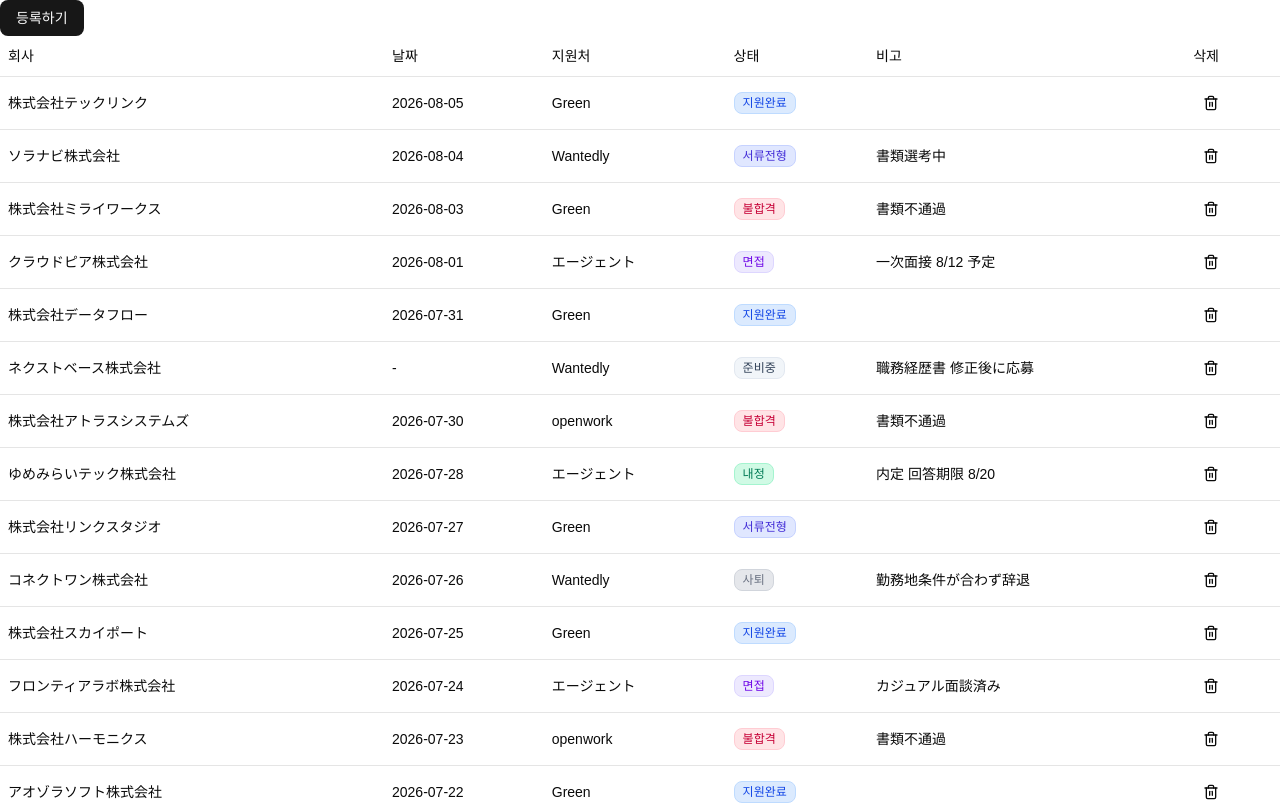
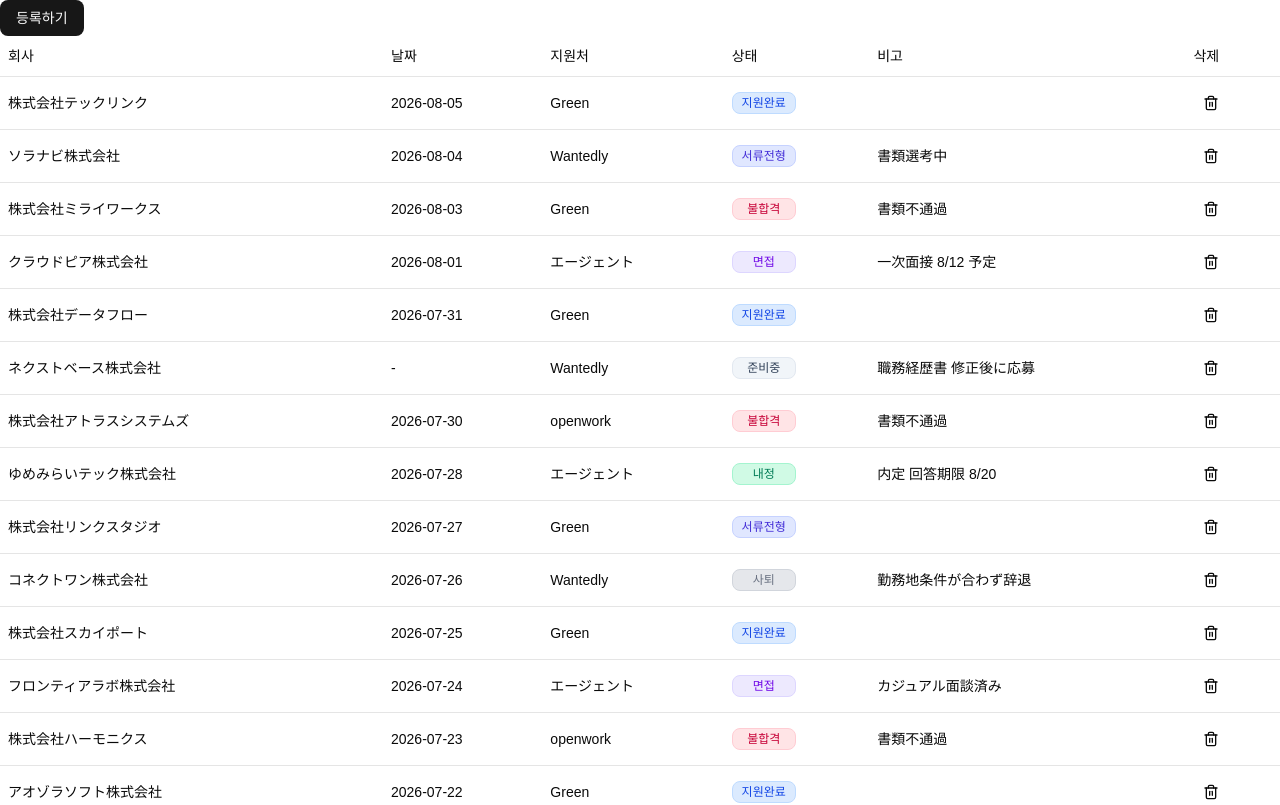
Before and after one commit to wbkim0522/jobtrail, a React (Vite) app: page / in a window 1280 px wide. Shown: the top 805 px of the page. Built offline with nearby package versions, Linux system fonts and the light colour scheme.

Commit message:
style: unify status badge width

```diff
--- a/src/components/application/StatusBadge.tsx
+++ b/src/components/application/StatusBadge.tsx
@@ -4,7 +4,7 @@ import { cn } from "@/lib/utils"
 import { cva } from "class-variance-authority"
 
 const statusBadgeVariants = cva(
-	"border font-medium transition-colors",
+	"border font-medium transition-colors min-w-16",
 	{
 		variants: {
 			status: {
```
